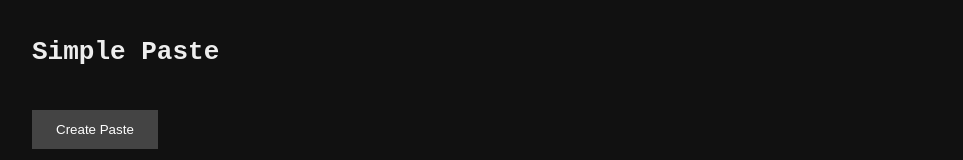
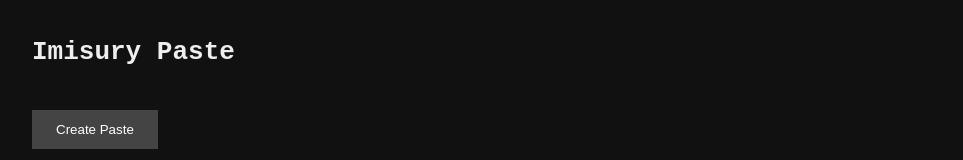
Before and after one commit to imisury/simple-paste, a website: page index.html in a window 1280 px wide. Shown: the top 160 px of the page, without its empty margins (158-1121 px from the left). Drawn offline with Linux system fonts and the light colour scheme; files whose address does not match are found by name.

Commit message:
Update index.html

```diff
--- a/index.html
+++ b/index.html
@@ -14,7 +14,7 @@
   </style>
 </head>
 <body>
-  <h1>Simple Paste</h1>
+  <h1>Imisury Paste</h1>
   <textarea id="content" placeholder="Paste your text here..."></textarea>
   <br>
   <button onclick="createPaste()">Create Paste</button>
```
